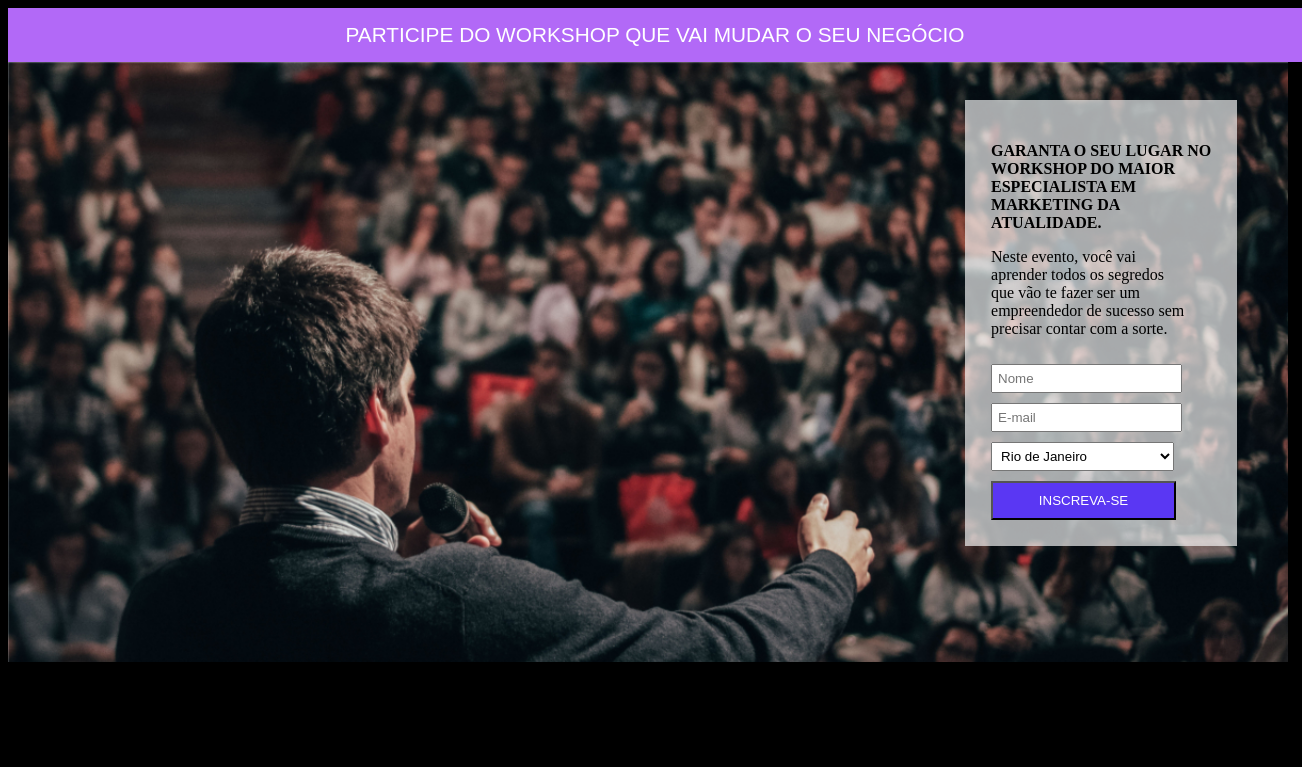
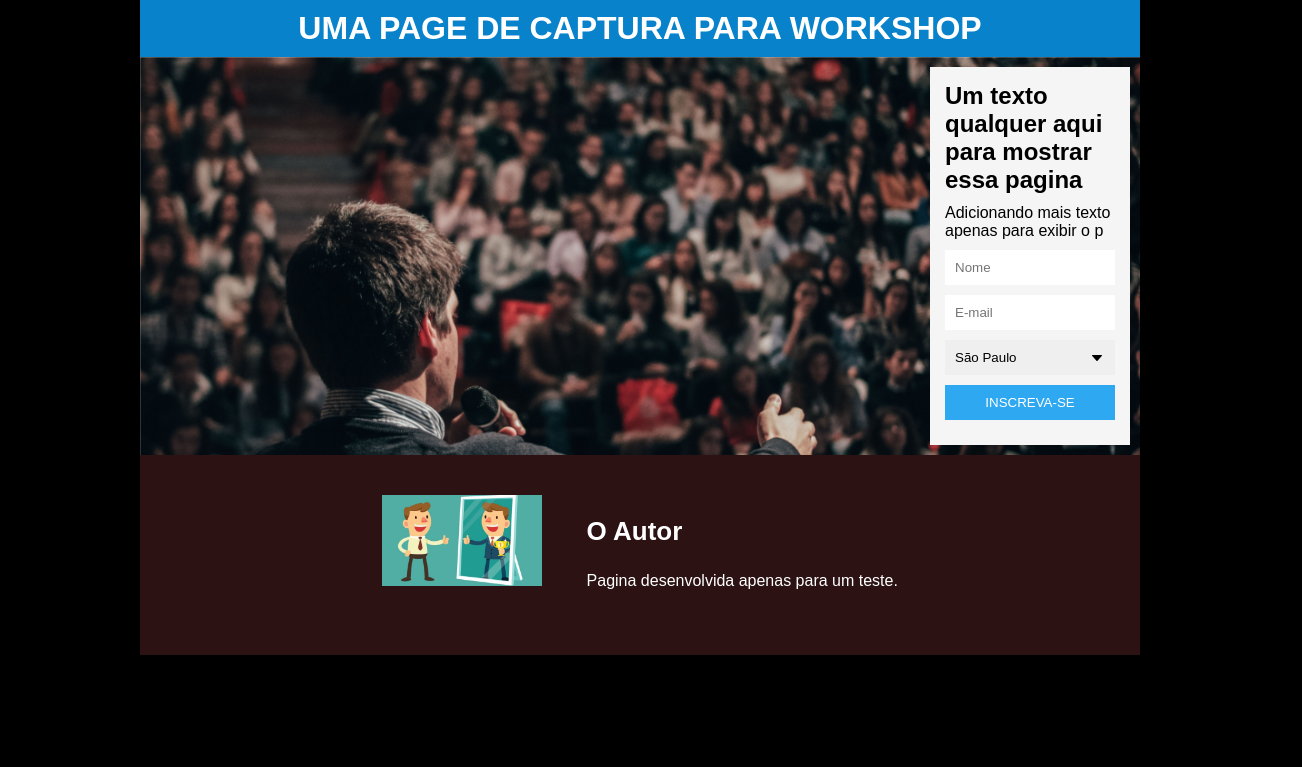
Before and after one commit to leonardojfo/ResolucaoExerciciosBasicos, a plain HTML site: page desafio3/index.html in a window 1280 px wide. Shown: the top 767 px of the page, 1302 px wide, since content can reach past the window. Drawn offline with Linux system fonts and the light colour scheme.

Commit message:
PagCaptura V2

```diff
--- a/desafio3/CSS/style.css
+++ b/desafio3/CSS/style.css
@@ -1,52 +1,81 @@
+*{
+    margin: 0;
+    padding: 0;
+}
 body{
+    font-family: Arial, Helvetica, sans-serif;
     background-color: black;
 }
-.cab{
-    background-color: rgb(178, 105, 247);
-    color: white;
+.container{
+    max-width: 1000px;
+    margin: auto;
+}
+header{
+    background-color: rgba(10, 155, 240, 0.842);
     text-align: center;
-    width: 100%;
-    padding: 15px;
-    font-size: 1.3rem;
-    font-family: Arial, Helvetica, sans-serif;
+    padding: 10px;
 }
-.principal{
-    box-sizing: border-box;
-    width: 100%;
-    position: absolute;
-    background: url(../images/people.jpg) no-repeat;
-    background-size: 100%;
-    height: 600px;
-}
-.inscricao{
-    height: auto;
-    padding: 2vw;
-    margin-top: 3%;
-    margin-right: 4%;
-    background-color: rgba(250, 250, 250, 0.664);
-    float: right;
-}
-.inputs{
-    margin-top: 10px;
-    padding: 5px;
-}
-.enviar{
-    color: white;
-    margin-top: 10px;
-    padding: 10px;
-    width: 185px;
-    background-color: #5a37f3;
-}
-.rodape{
-    box-sizing: border-box;
-    background-color: rgb(70, 71, 80);
-    width: 100%;
-    height: 10px;
-    padding: 204px;
-    margin-top: 56%;
-    overflow: hidden;
-}
-.txtrp{
+.title{
     color: white;
     text-align: center;
 }
+main{
+    background-image: url('../images/people.jpg');
+    background-repeat: no-repeat;
+    background-size: cover;
+    overflow: hidden;
+}
+.containerform{
+    margin: 10px;
+    box-sizing: border-box;
+    float: right;
+    background-color: whitesmoke;
+    max-width: 200px;
+    padding: 15px;
+}
+select, input{
+    box-sizing: border-box;
+    width: 100%;
+    padding: 10px;
+    border: none;
+    margin-bottom: 10px;
+}
+.containerform select{
+    appearance: none;
+    -moz-appearance: none;
+    -webkit-appearance: none;
+
+    background-image: url('../images/arrow.jpg');
+    background-repeat: no-repeat;
+    background-position: calc(100% - 10px) center;
+}
+input[type="submit"]{
+    background-color: rgba(10, 155, 240, 0.842);
+    color: white;
+    padding: 10px;
+}
+.mb{
+    margin-bottom: 10px;
+}
+.picture{
+    width: 160px;
+
+}
+.textrp{
+    color: white;
+    display: inline-block;
+    text-align: left;
+    max-width: 40%;
+    margin-left: 40px;
+}
+.textrp h3, .textrp p{
+    margin-bottom: 25px;
+}
+.textrp h3{
+    font-size: 26px;
+}
+footer{
+    background-color: #2c1212;
+    padding: 40px;
+    text-align: center;
+}
--- a/desafio3/index.html
+++ b/desafio3/index.html
@@ -4,34 +4,39 @@
     <meta charset="UTF-8">
     <meta http-equiv="X-UA-Compatible" content="IE=edge">
     <meta name="viewport" content="width=device-width, initial-scale=1.0">
-    <title>Página de captura</title>
+    <title>Workshop</title>
+    <link rel="icon" href="./images/ico.png" type="img/png">
     <link href="./CSS/style.css" rel="stylesheet">
 </head>
 <body>
-    <header class="cab">
-        PARTICIPE DO WORKSHOP QUE VAI MUDAR O SEU NEGÓCIO
-    </header>
-
-    <main class="principal">
-            <section class="inscricao">
-                <p><strong>GARANTA O SEU LUGAR NO<br>WORKSHOP DO MAIOR<br>ESPECIALISTA EM<br>MARKETING DA<br>ATUALIDADE.</strong></p>
-                <p>Neste evento, você vai<br>aprender todos os segredos<br>que vão te fazer ser um<br>empreendedor de sucesso sem<br>precisar contar com a sorte.</p>
-                <form method="GET" action="/inscrever">
-                    <input class="inputs" type="text" name="nome" placeholder="Nome"><br>
-                    <input class="inputs" type="email" name="email" placeholder="E-mail"><br>
-                    <select class="inputs" style="width: 183px;" name="estado">
+    <div class="container">
+        <header>
+            <h1 class="title">UMA PAGE DE CAPTURA PARA WORKSHOP</h1>
+        </header>
+        <main>
+            <div class="containerform">
+                <h2 class="mb">Um texto qualquer aqui para mostrar essa pagina</h2>
+                <p class="mb">Adicionando mais texto apenas para exibir o p</p>
+                <form method="GET" action="/cadastro">
+                    <input type="text" id="name" name="name" placeholder="Nome"><br>
+                    <input type="email" id="email" name="email" placeholder="E-mail"><br>
+                    <select name="estado">
+                        <option value="SP">São Paulo</option>
                         <option value="RJ">Rio de Janeiro</option>
-                        <option value="SP">São Paulo</option>
-                    </select>
-                    <br><input class="enviar" type="submit" name="enviar" value="INSCREVA-SE">
+                        <option value="MG">Minas Gerais</option>
+                    </select><br>
+                    <input type="submit" value="INSCREVA-SE">
                 </form>
-            </section>
-    </main>
-
-    <footer class="rodape">
-        <h2 class="txtrp">O Palestrante</h2>
-        <p class="txtrp">Carlos bbb é conhecido por dar palestras que<br>abalam a estrutura do marketing tradicional.<br>Prepara-se para sair do evento com uma nova<br>visão do que é possível ser feito para o seu<br>negócio decolar.</p>
-    </footer>
+            </div>
+        </main>
+        <footer>
+            <img class="picture" src="./images/face.jpg" alt="pessoa">
+            <div class="textrp">
+                <h3>O Autor</h3>
+                <p>Pagina desenvolvida apenas para um teste.</p>
+            </div>
+        </footer>
+    </div>
 
 </body>
 </html>
```
Also changed, not shown: desafio3/images/arrow.jpg (added), desafio3/images/face.jpg (added), desafio3/images/ico.png (added).
